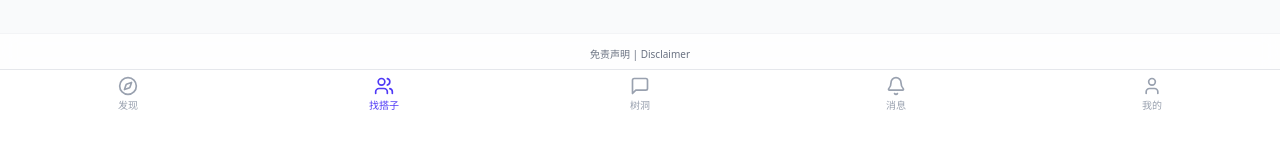
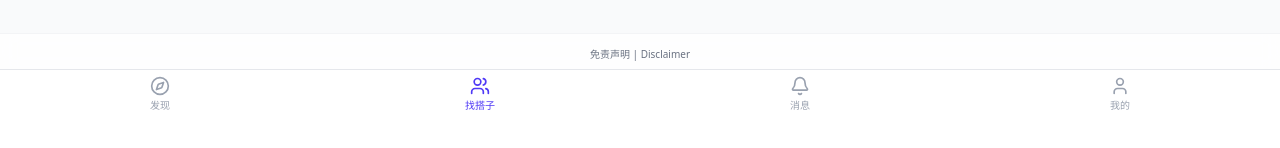
Before and after one commit to wuzikang961215/social-app-frontend, a Next.js app: page /find-buddy in a window 1280 px wide. Shown: the part 682-830 px from the top of the page. Built offline with nearby package versions, Linux system fonts and the light colour scheme; no server answers; sample sign-in values are in the browser's storage.

Commit message:
updated url

```diff
--- a/src/app/find-buddy/page.tsx
+++ b/src/app/find-buddy/page.tsx
@@ -152,7 +152,7 @@ export default function FindBuddyPage() {
             <div className="absolute z-50 mt-2 left-0 bg-white rounded-lg shadow-lg border w-40">
               <button
                 onClick={() => {
-                  window.location.href = "/events/create";
+                  window.location.href = "/find-buddy/create";
                   setShowLaunchMenu(false);
                 }}
                 className="block w-full text-left px-4 py-2 text-sm text-gray-700 hover:bg-gray-100"
--- a/src/app/page.tsx
+++ b/src/app/page.tsx
@@ -7,8 +7,8 @@ export default function HomePage() {
   const router = useRouter();
 
   useEffect(() => {
-    // Redirect to events (discover) page
-    router.replace("/events");
+    // Redirect to discover page
+    router.replace("/discover");
   }, [router]);
 
   return (
--- a/src/components/ui/BottomTabs.tsx
+++ b/src/components/ui/BottomTabs.tsx
@@ -3,7 +3,7 @@
 import { useEffect, useState, useCallback } from "react";
 import Link from "next/link";
 import { usePathname } from "next/navigation";
-import { Users, Bell, User, MessageSquare, Compass, Settings } from "lucide-react";
+import { Users, Bell, User, MessageSquare, Compass, Settings, Calendar } from "lucide-react";
 import { useAuth } from "@/contexts/AuthContext";
 import { usePendingCounts } from "@/contexts/PendingCountsContext";
 import { api } from "@/lib/api";
@@ -62,7 +62,7 @@ export default function BottomTabs() {
 
   const tabs: TabItem[] = [
     {
-      href: "/events",
+      href: "/discover",
       icon: <Compass size={20} />,
       label: "发现"
     },
@@ -70,11 +70,6 @@ export default function BottomTabs() {
       href: "/find-buddy",
       icon: <Users size={20} />,
       label: "找搭子"
-    },
-    {
-      href: "/tree-hole",
-      icon: <MessageSquare size={20} />,
-      label: "树洞"
     },
     {
       href: "/notifications",
@@ -95,7 +90,7 @@ export default function BottomTabs() {
 
   return (
     <nav className="fixed bottom-0 left-0 right-0 bg-white border-t border-gray-200 z-30">
-      <div className={`grid ${isAdmin ? 'grid-cols-6' : 'grid-cols-5'} h-12`}>
+      <div className={`grid ${isAdmin ? 'grid-cols-5' : 'grid-cols-4'} h-12`}>
         {tabs.map((tab) => {
           const isActive = pathname === tab.href;
 
```
Also changed, not shown: src/app/discover/page.tsx (renamed from src/app/events/page.tsx), src/app/find-buddy/create/page.tsx (renamed from src/app/events/create/page.tsx).
